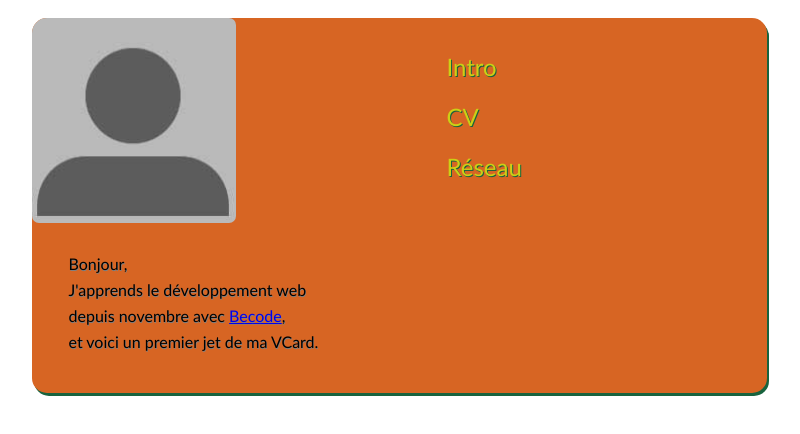
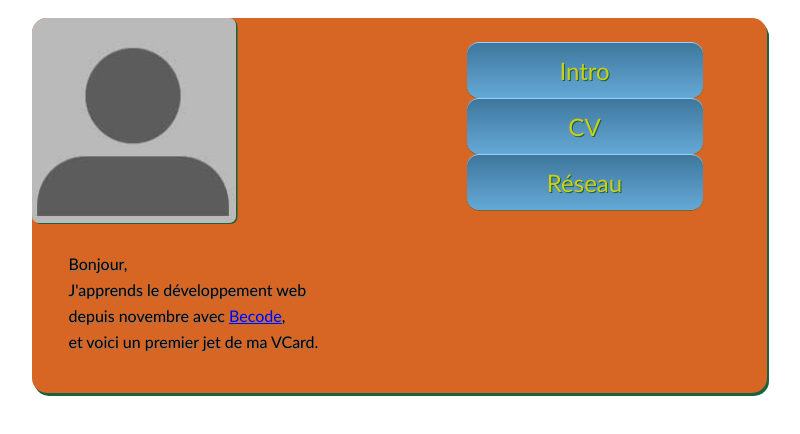
Before and after one commit to Dorgenark/VCard, a plain HTML site: page index.html in a window 1280 px wide. Shown: the part 222-656 px from the top of the page, without its empty margins (241-1041 px from the left). Drawn offline with Linux system fonts and the light colour scheme.

Commit message:
ajout de boutons

```diff
--- a/index.html
+++ b/index.html
@@ -12,9 +12,9 @@
             <div class="card">
                 <div class="menu">
                     <ul>
-                        <li class="button">     Intro</li>
-                        <li class="button">     CV</li>
-                        <li class="button">     Réseau</li>
+                        <li class="button" href='#'>     Intro</li>
+                        <li class="button" href='#'>     CV</li>
+                        <li class="button" href='#'>     Réseau</li>
                     </ul>
                 </div>
                 <img src="profil.jpg">
--- a/style.css
+++ b/style.css
@@ -32,6 +32,7 @@ img {
     width: 204px;
     overflow: : auto;
     border-radius: 7px;
+    box-shadow: 1.5px 1px #18633E;
 }
 
 .text {
@@ -44,15 +45,44 @@ img {
 
 .menu {
     float: right;
-    margin-right: 270px;
+    margin-right: 250px;
     width: 90px;
     height: 90px;
     color: #CCCF16;
     font-size: 150%;
-    line-height: 50px;
+    line-height: 32px;
     text-shadow: 1px 1px #18633E;
+    text-align: center;
 }
 
 .button {
     list-style-type: none;
-}
+    border-top: 1px solid #96d1f8;
+    background: #65a9d7;
+    background: -webkit-gradient(linear, left top, left bottom, from(#3e779d), to(#65a9d7));
+    background: -webkit-linear-gradient(top, #3e779d, #65a9d7);
+    background: -moz-linear-gradient(top, #3e779d, #65a9d7);
+    background: -ms-linear-gradient(top, #3e779d, #65a9d7);
+    background: -o-linear-gradient(top, #3e779d, #65a9d7);
+    padding: 11.5px 23px;
+    -webkit-border-radius: 12px;
+    -moz-border-radius: 12px;
+    border-radius: 12px;
+    -webkit-box-shadow: #18633E 0 1px 0;
+    -moz-box-shadow: #18633E 0 1px 0;
+    box-shadow: #18633E 0 0.5px 0;
+    vertical-align: middle;
+    text-align: center;
+    width: 190px;
+   }
+
+.button:hover {
+   border-top-color: #28597a;
+   background: #28597a;
+   color: #ccc;
+   }
+
+.button:active {
+   border-top-color: #1b435e;
+   background: #1b435e;
+   }
```
